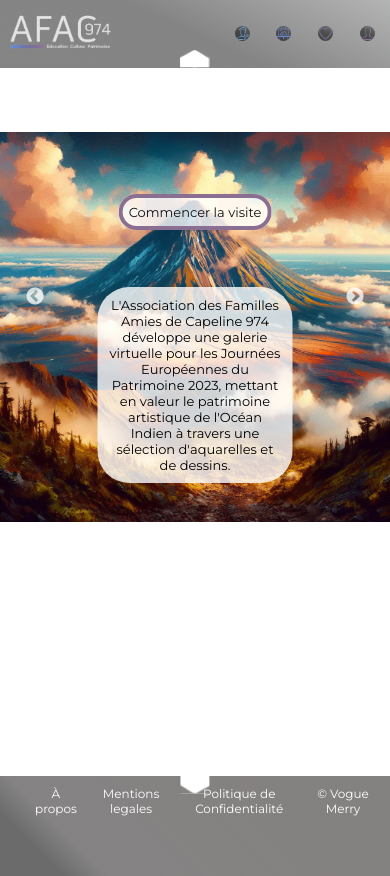
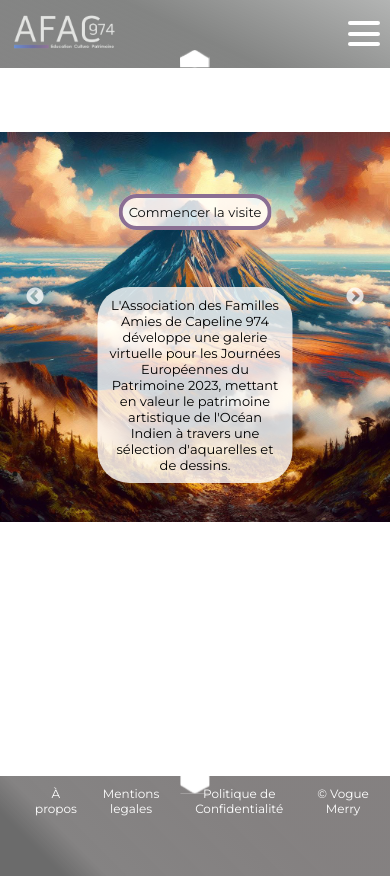
Before and after one commit to WildCodeSchool-2023-09/afac974, a React (Vite) app in the folder frontend/: page / in a window 390 px wide. Built offline with nearby package versions, Linux system fonts and the light colour scheme; no server answers; a web font is replaced by a local one; what granim would draw is missing.

Commit message:
menu burger téléphone

```diff
--- a/frontend/src/components/Navbar/Navbar.jsx
+++ b/frontend/src/components/Navbar/Navbar.jsx
@@ -8,6 +8,7 @@ import Artiste from "../../assets/artiste.png";
 import Favori from "../../assets/favori.png";
 import Compte from "../../assets/compte.png";
 import LogoBlanc50 from "../../assets/logoBlanc50.png";
+import Logout from "../../assets/logout2.png";
 import DiamondTop from "../../assets/diamondTop.svg";
 import { useUser } from "../../Contexts/ContextUser";
 import Instance from "../../services/axios";
@@ -31,13 +32,37 @@ function Navbar() {
     }
   };
 
+  const [isMenuOpen, setIsMenuOpen] = useState(false);
+
+  const toggleMenu = () => {
+    setIsMenuOpen(!isMenuOpen);
+  };
+
+  const handleKeyDown = (event, action) => {
+    if (event.key === "Enter" || event.key === " ") {
+      action();
+    }
+  };
+
   return (
     <nav>
       <div className="navBar">
         <Link to="/">
           <img src={LogoBlanc50} alt="logo" className="logoAfac" />
         </Link>
-        <ul className="iconListe">
+        <div
+          className={`burger-menu ${isMenuOpen ? "open" : ""}`}
+          onClick={toggleMenu}
+          onKeyDown={(e) => handleKeyDown(e, toggleMenu)}
+          role="button"
+          aria-label="Menu"
+          tabIndex="0"
+        >
+          <div> </div>
+          <div> </div>
+          <div> </div>
+        </div>
+        <ul className={`iconListe ${isMenuOpen ? "show" : ""}`}>
           <li>
             <NavLink to="/artiste">
               <button
@@ -83,9 +108,13 @@ function Navbar() {
           </li>
           {user !== null && (
             <li>
-              <button type="button" className="navButton" onClick={hLogout}>
-                Se <br />
-                déconnecter
+              <button
+                type="button"
+                className="navButton"
+                data-description="Déconnexion 🚫"
+                onClick={hLogout}
+              >
+                <img src={Logout} alt="Se déconnecter" />
               </button>
             </li>
           )}
--- a/frontend/src/components/Navbar/Navbar.scss
+++ b/frontend/src/components/Navbar/Navbar.scss
@@ -104,7 +104,7 @@
       rgba(36, 38, 36, 0.565) 50%,
       rgba(77, 80, 78, 0.427) 100%
     );
-    padding: 0 1vw;
+    padding: 0 2vw;
   }
 
   .logoAfac {
@@ -170,3 +170,63 @@
     transform: translateY(7px);
   }
 }
+
+.burger-menu {
+  position: absolute;
+  right: 10px;
+  display: none;
+  cursor: pointer;
+  flex-direction: column;
+  justify-content: space-around;
+  width: 2rem;
+  height: 2rem;
+  background: transparent;
+  border: none;
+  z-index: 100000000;
+}
+
+.burger-menu div {
+  display: block;
+  margin-right: 5rem;
+  width: 2rem;
+  height: 0.25rem;
+  background: rgb(255, 255, 255);
+  border-radius: 10px;
+  transition: all 0.3s ease;
+}
+
+.burger-menu.open div:nth-child(1) {
+  transform: rotate(45deg) translate(5px, 5px);
+}
+
+.burger-menu.open div:nth-child(2) {
+  opacity: 0;
+}
+
+.burger-menu.open div:nth-child(3) {
+  transform: rotate(-45deg) translate(5px, -5px);
+}
+
+@media (max-width: 767px) {
+  .burger-menu {
+    display: flex;
+  }
+
+  .iconListe {
+    margin-top: 21rem;
+    display: none;
+    flex-direction: column;
+    z-index: 10000;
+  }
+
+  .iconListe.show {
+    display: flex;
+    flex-direction: column;
+    background-color: rgba(0, 0, 0, 0.703);
+    width: auto;
+    margin-right: 1px;
+    border-radius: 10px;
+    box-shadow: 0 2px 5px rgba(0, 0, 0, 0.2);
+    padding: 32px;
+  }
+}
```
Also changed, not shown: frontend/src/assets/logout.png (added), frontend/src/assets/logout2.png (added).
